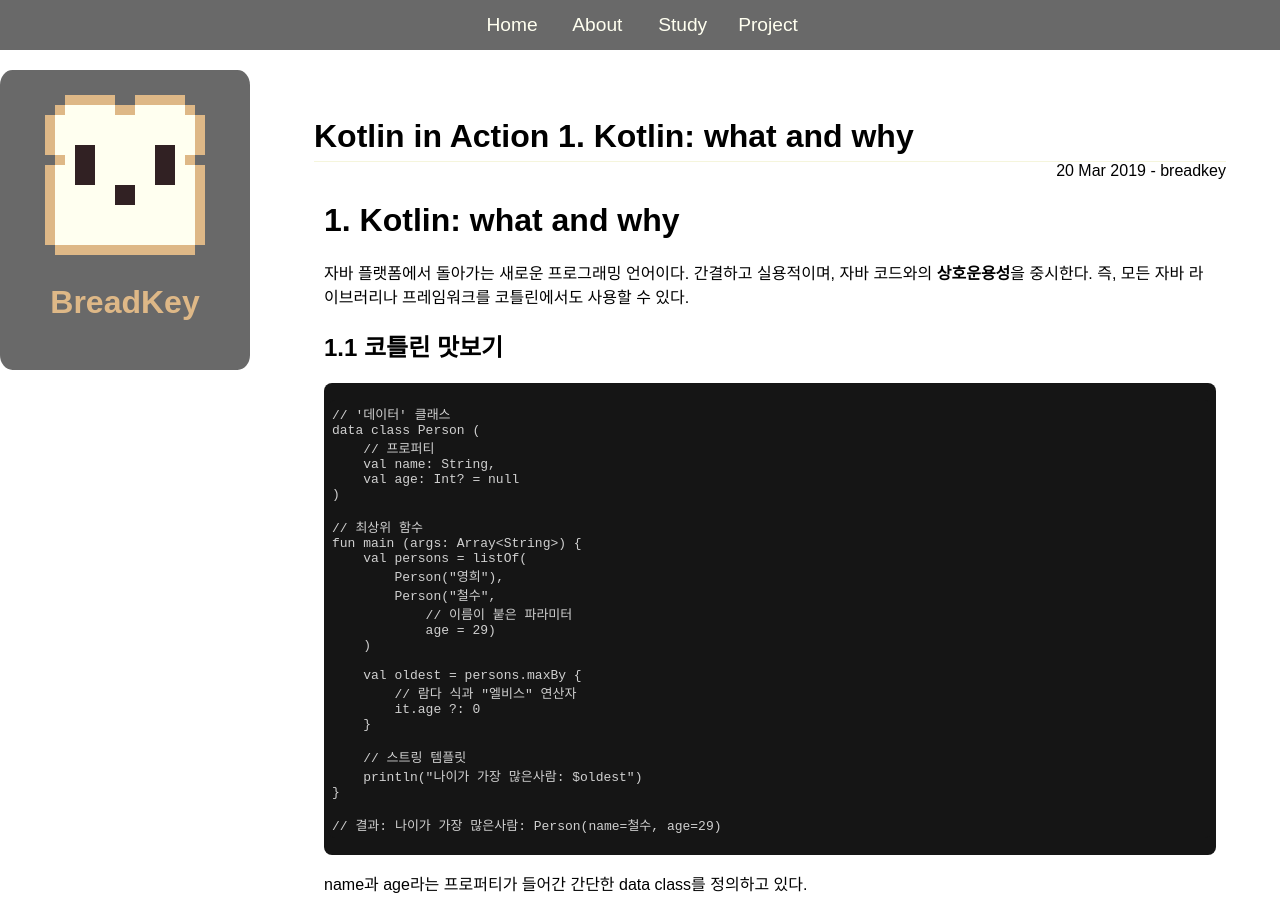
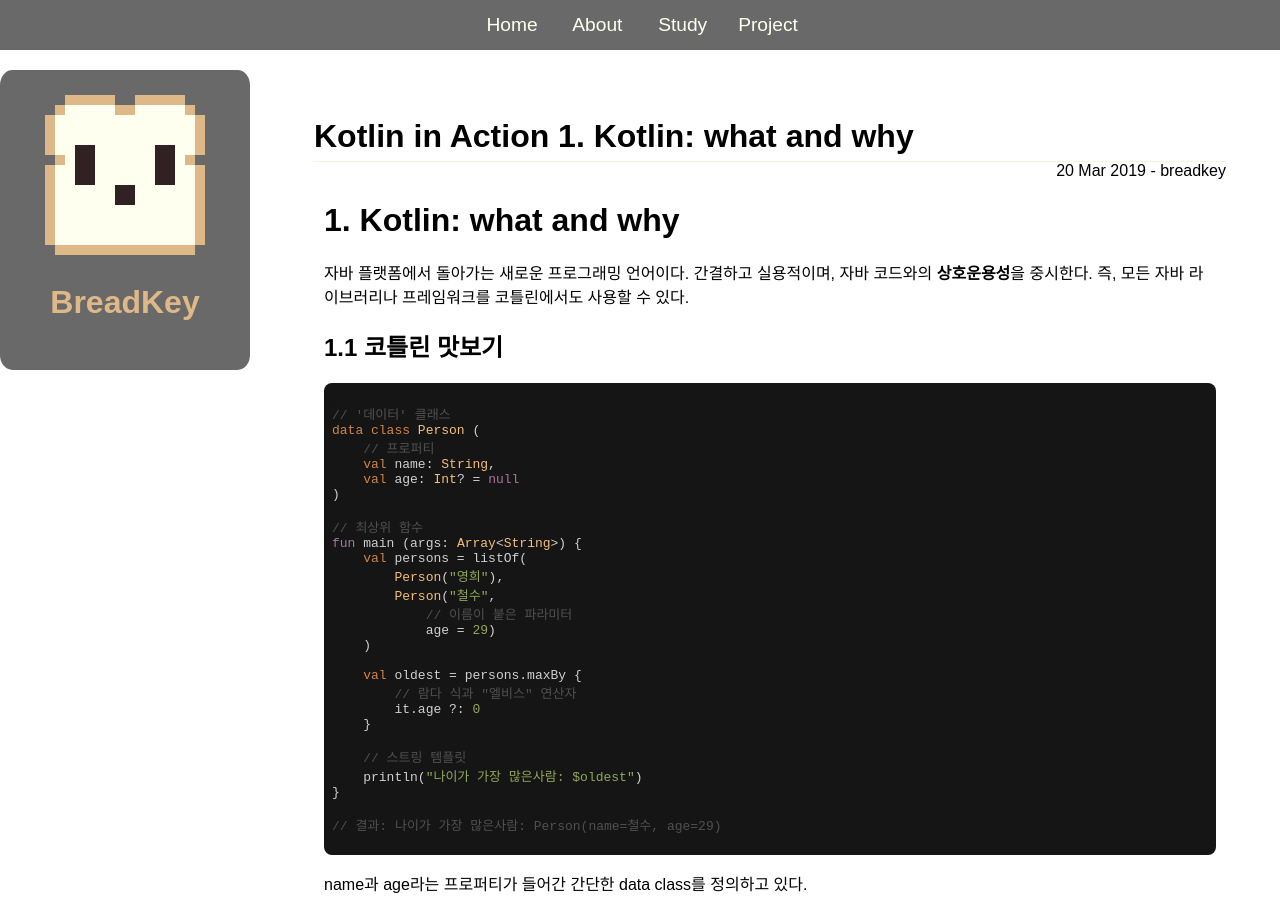
Before and after one commit to BreadKey/breadkey.github.io, a Jekyll site: the page built from _posts/2019-03-20-kotlin-in-action-1.md, in a window 1280 px wide and 900 px high. Built offline with Jekyll 4.4.1, drawn with Linux system fonts in a browser that asks for light colours; some of the changed text lies outside the part shown.

Commit message:
update code snippets

````diff
--- a/_posts/2019-03-20-kotlin-in-action-1.md
+++ b/_posts/2019-03-20-kotlin-in-action-1.md
@@ -9,7 +9,7 @@
 자바 플랫폼에서 돌아가는 새로운 프로그래밍 언어이다. 간결하고 실용적이며, 자바 코드와의 **상호운용성**을 중시한다. 즉, 모든 자바 라이브러리나 프레임워크를 코틀린에서도 사용할 수 있다.
 
 ## 1.1 코틀린 맛보기
-```
+```kotlin
 // '데이터' 클래스
 data class Person (
     // 프로퍼티
@@ -82,7 +82,7 @@
 
 이런 핵심개념들로 작성한 코드는 간결하며 우아하다. 함수를 값처럼 활용하여 더 강력한 추상화를 할 수 있어코드 중복을 막을 수 있다.
 
-```
+```kotlin
 fun findAlice() = findPerson { it.name == "Alice "}
 fun findBob() = findPerson { it.name = "Bob" }
 ```
````
